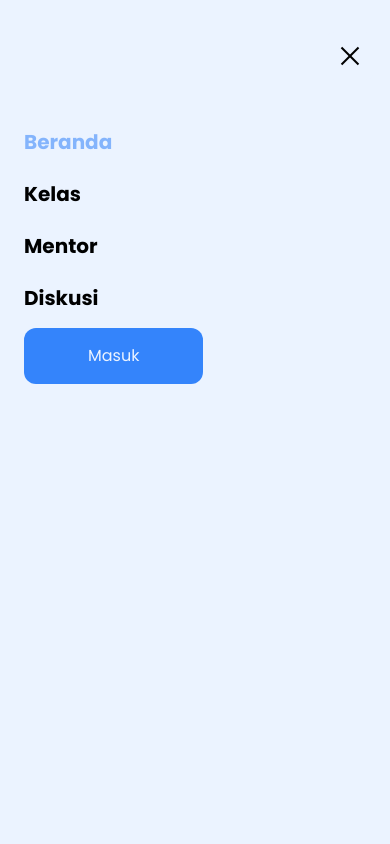
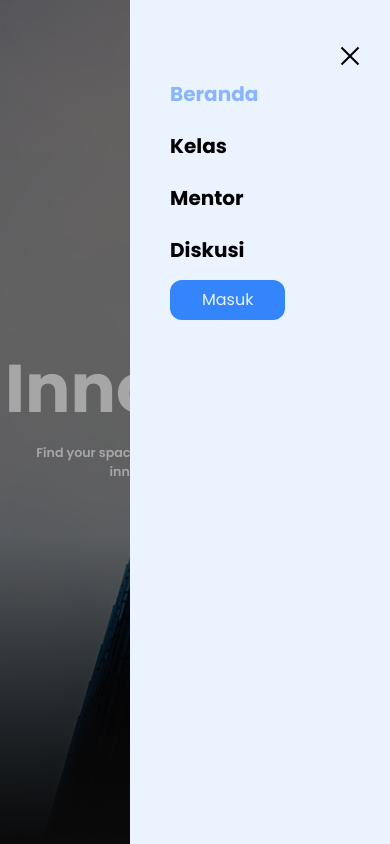
Before and after one commit to syaquiii/innovaspace, a Next.js app: page /home in a window 390 px wide. Both pictures are taken after a click on the button 350 px from the left and 56 px from the top of the page. Shown: the top 844 px of the page. Built offline with nearby package versions, Linux system fonts and the light colour scheme.

Commit message:
FIX : Revision Mobile Navbar

```diff
--- a/src/app/home/components/Layanan.tsx
+++ b/src/app/home/components/Layanan.tsx
@@ -11,24 +11,28 @@ const Layanan = () => {
         <div className="lg:flex mt-10 lg:mt-0  gap-4 w-full justify-between text-black">
           <div className="lg:w-3/4">
             <div className="layanan1 bg-gray-200 rounded-3xl h-32 text-xs 2xl:text-lg lg:h-44 p-4 lg:p-2 lg:text-sm xl:p-8">
+              <h4 className="text-lg font-bold">Kelas</h4>
               Kelas interaktif dengan pengalaman belajar yang mendorong
               eksplorasi ide, problem-solving, dan pengembangan keterampilan
               seru dan kolaboratif.
             </div>
             <div className="flex gap-4 mt-4">
-              <div className="h-52 layanan2 bg-gray-200 w-full text-xs   2xl:text-lg rounded-3xl p-4 lg:p-2 lg:text-sm xl:p-8">
+              <div className="h-52 layanan2 bg-gray-200 w-full text-xs   2xl:text-lg rounded-3xl p-4 lg:p-2 lg:text-sm xl:px-8 xl:py-6">
+                <h4 className="text-lg font-bold">Mentor</h4>
                 Mentor berpengalaman di bidangnya yang siap membimbingmu dengan
                 pendekatan interaktif dan personal.
               </div>
               <div className="h-52 layanan3 bg-gray-200 w-full rounded-3xl 2xl:text-lg text-xs p-4 lg:p-2 lg:text-sm xl:p-8">
+                <h4 className="text-lg font-bold">Ruang Diskusi</h4>
                 Ruang diskusi yang seru untuk bertukar ide, pengalaman, dan
                 perspektif!
               </div>
             </div>
           </div>
           <div className="bg-gray-200 layanan4 mt-4 h-32 lg:h-full lg:mt-0 2xl:text-lg text-xs lg:w-1/4 rounded-3xl lg:p-2 lg:text-sm xl:p-8 p-4">
-            Sebuah jembatan antara inovator dan investor yang siap mendukung
-            ide-ide brilianmu.
+            Innova Space adalah platform belajar interaktif yang menghubungkan
+            mentor dan pembelajar untuk pengembangan skill dan wawasan secara
+            fleksibel.
           </div>
         </div>
       </div>
--- a/src/components/Navbar.tsx
+++ b/src/components/Navbar.tsx
@@ -47,10 +47,11 @@ const Navbar = () => {
     return (
       <div
         className={`${
-          isOpen ? "" : "opacity-0 -top-20"
-        } transition-all duration-300 w-full bg-light-default h-screen -mt-4`}
+          isOpen &&
+          "bg-black bg-opacity-35 flex justify-end -mt-4 w-full h-screen"
+        }`}
       >
-        <div className=" mt-32 ml-6 w-2/3">
+        <div className={`w-2/3  px-10 py-20 h-[100vh] bg-light-default `}>
           <ul className="flex gap-6 font-bold text-xl  flex-col">
             {navlink.map((item) => (
               <li
@@ -66,7 +67,7 @@ const Navbar = () => {
             ))}
           </ul>
           <Link href={"/login"}>
-            <Button className="mt-4" variant="normal" size="lg">
+            <Button className="mt-4 px-8" variant="normal" size="normal">
               Masuk
             </Button>
           </Link>
@@ -81,7 +82,7 @@ const Navbar = () => {
         isVisible ? "top-0" : "opacity-0 -top-20"
       } transition-all duration-300 fixed flex z-10 justify-end lg:justify-center w-full mt-4 lg:mt-0`}
     >
-      {MobileNavbar()}
+      {isOpen && MobileNavbar()}
 
       <div className="hidden fixed lg:w-full xl:w-[70rem] mycontainer mt-10 font-semibold lg:text-md xl:text-xl bg-light-default lg:flex justify-between h-20 rounded-3xl lg:px-8 items-center">
         <Logo size="normal" style="dark" />
@@ -107,7 +108,7 @@ const Navbar = () => {
       </div>
       <div
         className={` lg:hidden m-4 rounded-lg ${
-          isOpen ? "bg-light-default" : "bg-normal-default"
+          isOpen ? "bg-opacity-0" : "bg-normal-default"
         } text-white fixed`}
       >
         <Hamburger
```
